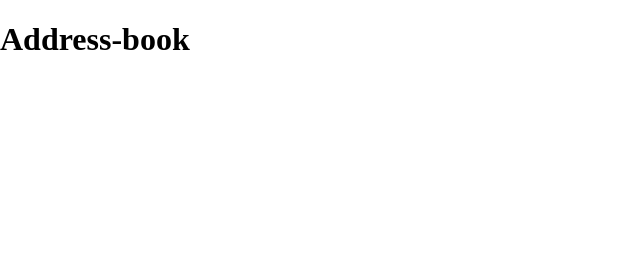
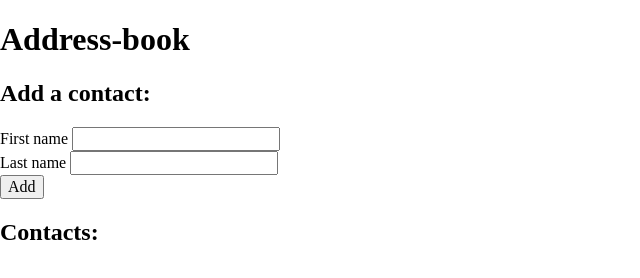
Before and after one commit to Marihonajh/address, a plain HTML site: page index.html in a window 1280 px wide. Shown: the whole page, without its empty margins (0-640 px from the left). Drawn offline with nearby package versions, Linux system fonts and the light colour scheme.

```diff
--- a/index.html
+++ b/index.html
@@ -12,6 +12,28 @@
 <body>
   <div class="container">
     <h1>Address-book</h1>
+    <div class="row">
+      <div class="col-md-6">
+        <h2>Add a contact:</h2>
+        <form id="new-contact">
+          <div class="form-group">
+            <label for="new-first-name">First name</label>
+            <input type="text" class="form-control" id="new-first-name">
+          </div>
+          <div class="form-group">
+            <label for="new-last-name">Last name</label>
+            <input type="text" class="form-control" id="new-last-name">
+          </div>
+
+          <button type="submit" class="btn">Add</button>
+        </form>
+
+        <h2>Contacts:</h2>
+        <ul id="contacts">
+
+        </ul>
+      </div>
+    </div>
 
   </div>
 
```
